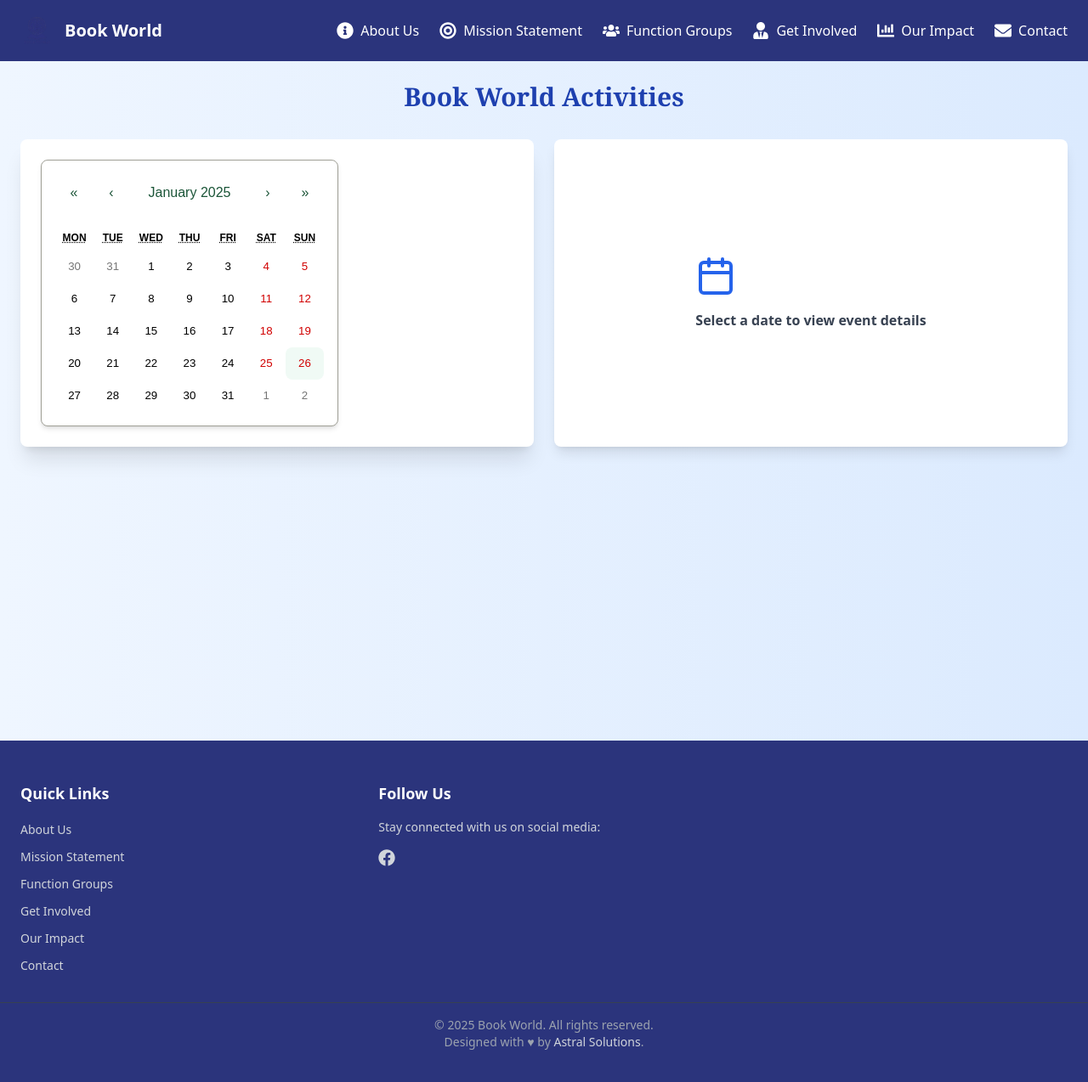
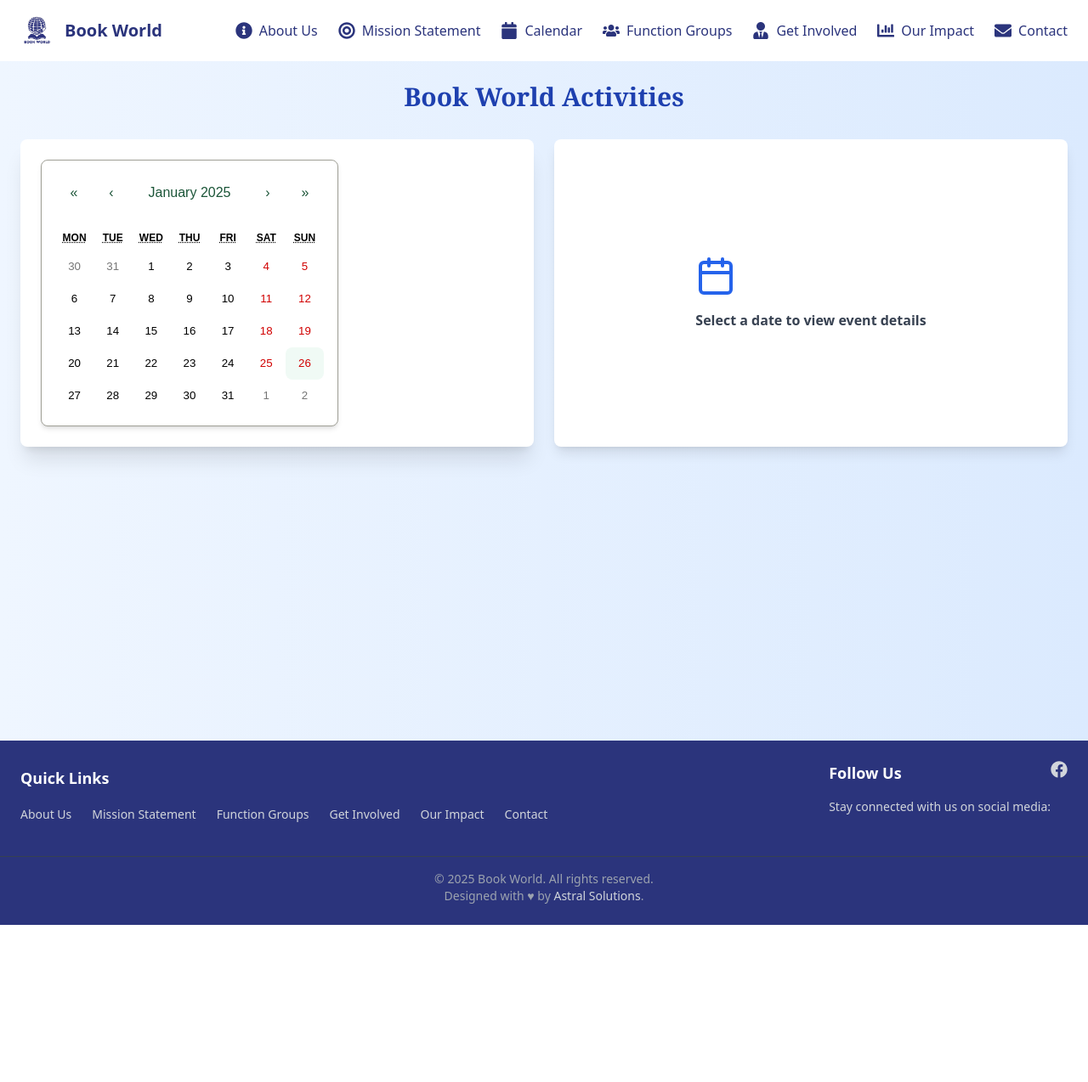
Before and after one commit to Astral-Solutions/Book, a React (Create React App) app in the folder book-world/: page /calendar in a window 1280 px wide. Shown: the top 1274 px of the page at 85% size. After the commit the page ends 1089 px from the top, so only its background shows below. Built offline with nearby package versions, Linux system fonts and the light colour scheme.

Commit message:
Add calendar

```diff
--- a/book-world/src/Components/Footer.jsx
+++ b/book-world/src/Components/Footer.jsx
@@ -1,15 +1,15 @@
 import React from "react";
 import { Link } from "react-router-dom";
-import { FaFacebook, FaTwitter, FaInstagram, FaLinkedin, FaYoutube, FaChartBar } from "react-icons/fa";
+import { FaFacebook } from "react-icons/fa"; // Using only Facebook as per your example
 
 function Footer() {
   return (
-    <footer className="bg-[#2b347c] text-white py-12">
-      <div className="container mx-auto px-6 grid grid-cols-1 md:grid-cols-3 gap-8">
+    <footer className="bg-[#2b347c] text-white py-6">
+      <div className="container mx-auto px-6 flex flex-col md:flex-row justify-between items-start md:items-center gap-8">
         {/* Navigation Links */}
         <div>
           <h2 className="text-lg font-bold mb-4">Quick Links</h2>
-          <ul className="space-y-2">
+          <ul className="flex space-x-6">
             <li>
               <Link
                 to="/about"
@@ -62,11 +62,13 @@ function Footer() {
         </div>
 
         {/* Social Media Links */}
+<div className="mt-6 md:mt-0 flex flex-col md:flex-row justify-end"> {/* Added flex-col for stacking */}
   <div>
     <h2 className="text-lg font-bold mb-4">Follow Us</h2>
     <p className="text-sm text-gray-300 mb-4">
       Stay connected with us on social media:
     </p>
+  </div>
   <div className="flex space-x-4">
     <a
       href="https://web.facebook.com/DRLETMETALKGROUPEDU/?_rdc=1&_rdr#"
@@ -76,40 +78,10 @@ function Footer() {
     >
       <FaFacebook />
     </a>
-            {/* <a
-              href="https://twitter.com"
-              target="_blank"
-              rel="noopener noreferrer"
-              className="text-gray-300 hover:text-gray-100 transition text-xl"
-            >
-              <FaTwitter />
-            </a> */}
-            {/* <a
-              href="https://instagram.com"
-              target="_blank"
-              rel="noopener noreferrer"
-              className="text-gray-300 hover:text-gray-100 transition text-xl"
-            >
-              <FaInstagram />
-            </a> */}
-            {/* <a
-              href="https://linkedin.com"
-              target="_blank"
-              rel="noopener noreferrer"
-              className="text-gray-300 hover:text-gray-100 transition text-xl"
-            >
-              <FaLinkedin />
-            </a> */}
-            {/* <a
-              href="https://youtube.com"
-              target="_blank"
-              rel="noopener noreferrer"
-              className="text-gray-300 hover:text-gray-100 transition text-xl"
-            >
-              <FaYoutube />
-            </a> */}
+    {/* Add other social media links if necessary */}
   </div>
 </div>
+
       </div>
 
       {/* Bottom Section */}
@@ -117,7 +89,7 @@ function Footer() {
         <p>&copy; {new Date().getFullYear()} Book World. All rights reserved.</p>
         <p>
           Designed with ♥ by{" "}
-          <a href="#" className="text-gray-300 hover:text-gray-100">
+          <a href="https://astral-solutions.vercel.app/" className="text-gray-300 hover:text-gray-100">
             Astral Solutions
           </a>
           .
--- a/book-world/src/Components/Navbar.jsx
+++ b/book-world/src/Components/Navbar.jsx
@@ -1,6 +1,6 @@
 import React, { useState, useEffect } from "react";
 import { Link } from "react-router-dom";
-import { FaInfoCircle, FaBullseye, FaUsers, FaUserTie, FaEnvelope, FaChartBar } from "react-icons/fa";
+import { FaInfoCircle, FaBullseye, FaUsers, FaUserTie, FaEnvelope, FaChartBar, FaCalendar } from "react-icons/fa";
 import { Menu, X } from "lucide-react";
 import ResponsiveLogo from "./ResponsiveLogo";
 
@@ -20,6 +20,7 @@ const Navbar = () => {
   const navLinks = [
     { icon: <FaInfoCircle className="w-5 h-5" />, text: "About Us", path: "/about" },
     { icon: <FaBullseye className="w-5 h-5" />, text: "Mission Statement", path: "/mission-statement" },
+    { icon: <FaCalendar className="w-5 h-5" />, text: "Calendar", path: "calendar"},
     { icon: <FaUsers className="w-5 h-5" />, text: "Function Groups", path: "/function-groups" },
     { icon: <FaUserTie className="w-5 h-5" />, text: "Get Involved", path: "/get-involved" },
     { icon: <FaChartBar className="w-5 h-5" />, text: "Our Impact", path: "/impact" }, // New Impact Page Link
@@ -31,7 +32,7 @@ const Navbar = () => {
       {/* Desktop Navbar */}
       <nav
         className={`hidden lg:flex items-center justify-between px-6 py-4 sticky top-0 transition-all duration-300 z-50 ${
-          scrolled ? "bg-[#2b347c] shadow-md" : "bg-[#2b347c]"
+          scrolled ? "bg-white text-[#2b347c] shadow-md" : "bg-white text-[#2b347c]"
         }`}
       >
         {/* Logo */}
@@ -41,16 +42,16 @@ const Navbar = () => {
             alt="Book World Logo"
             className="w-10 h-10 mr-3"
           />
-          <span className="text-xl font-bold text-white">Book World</span>
+          <span className="text-xl font-bold">Book World</span>
         </Link>
 
         {/* Navigation Links */}
-        <div className="flex items-center space-x-6 text-white">
+        <div className="flex items-center space-x-6">
           {navLinks.map((link, index) => (
             <Link
               key={index}
               to={link.path}
-              className="flex items-center hover:text-gray-200 transition-transform duration-200"
+              className="flex items-center hover:text-blue-600 transition-transform duration-200"
             >
               <span className="mr-2">{link.icon}</span>
               <span>{link.text}</span>
@@ -64,7 +65,7 @@ const Navbar = () => {
         {/* Mobile Menu Button */}
         <button
           onClick={() => setIsOpen(!isOpen)}
-          className="fixed top-4 left-4 z-50 p-2 rounded-md bg-[#2b347c] text-white hover:bg-[#1a2d6b]"
+          className="fixed top-4 left-4 z-50 p-2 rounded-md bg-white text-[#2b347c] hover:bg-[#f3f4f6]"
         >
           {isOpen ? <X size={24} /> : <Menu size={24} />}
         </button>
@@ -79,7 +80,7 @@ const Navbar = () => {
 
         {/* Mobile Side Navbar */}
         <nav
-          className={`fixed top-0 left-0 h-full w-64 bg-[#2b347c] text-white z-40 transform transition-transform duration-300 ease-in-out ${
+          className={`fixed top-0 left-0 h-full w-64 bg-white text-[#2b347c] z-40 transform transition-transform duration-300 ease-in-out ${
             isOpen ? "translate-x-0" : "-translate-x-full"
           }`}
         >
@@ -104,7 +105,7 @@ const Navbar = () => {
                 key={index}
                 to={link.path}
                 onClick={() => setIsOpen(false)}
-                className="flex items-center px-4 py-3 hover:text-gray-200 hover:bg-blue-700 rounded-lg transition-transform duration-200"
+                className="flex items-center px-4 py-3 hover:text-blue-600 hover:bg-blue-100 rounded-lg transition-transform duration-200"
               >
                 <span className="mr-2">{link.icon}</span>
                 <span>{link.text}</span>
```
Lines whose indentation alone changed are shown as unchanged.
